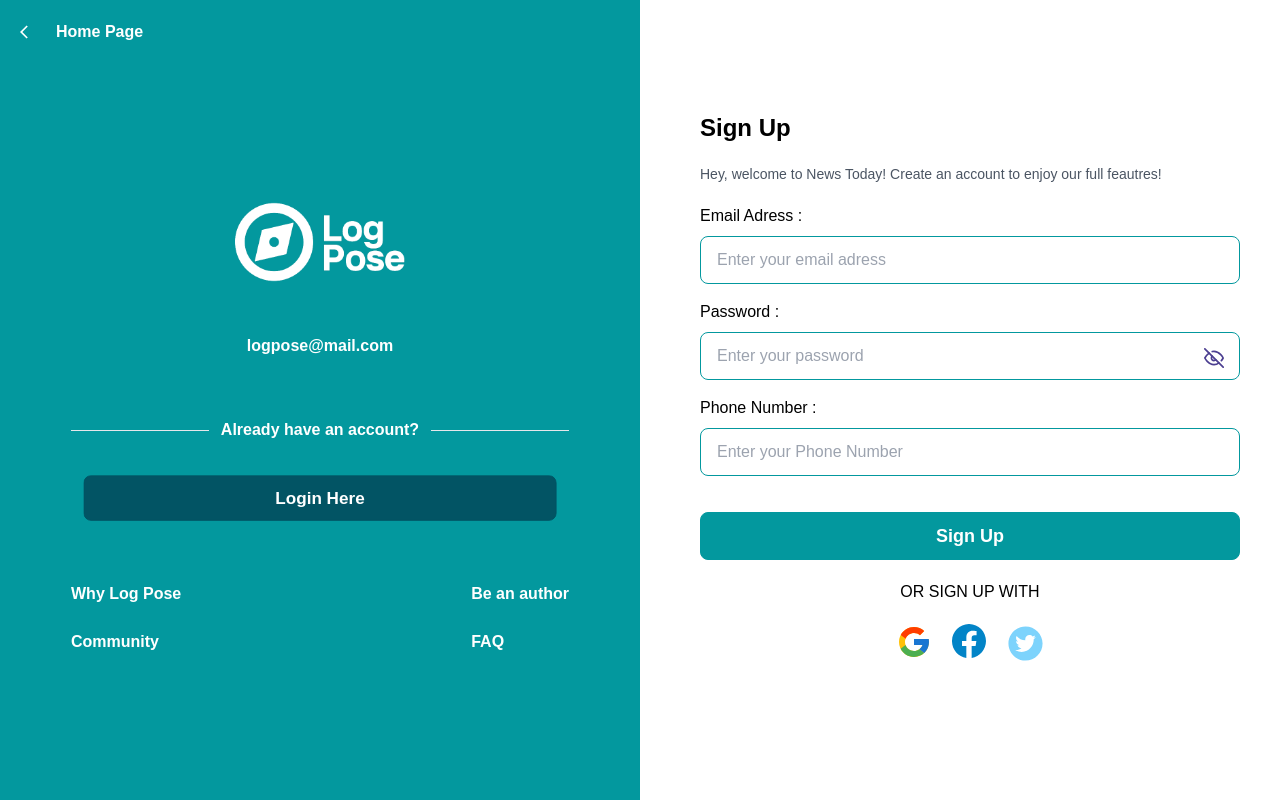
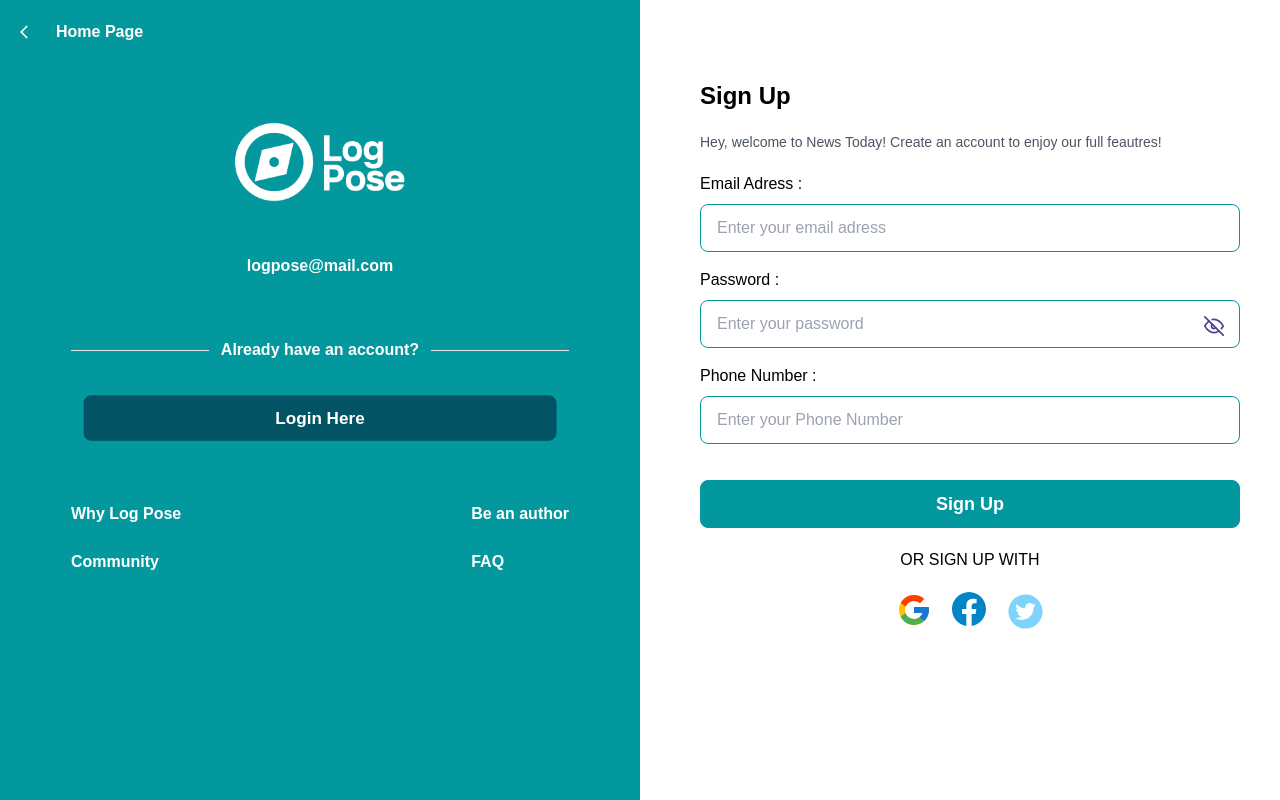
Before and after one commit to masgunady/fw15-frontend-colabs, a React (Vite) app: page /auth/register in a window 1280 px wide. Built offline with nearby package versions, Linux system fonts and the light colour scheme; a web font is replaced by a local one.

Commit message:
fixing register page

```diff
--- a/src/pages/Register.jsx
+++ b/src/pages/Register.jsx
@@ -184,7 +184,7 @@ export default function Register() {
                         <span>Home Page</span>
                     </div>
                     <div className="flex flex-col justify-self-center items-center gap-5 mb-10">
-                        <div className="h-[230px] flex flex-col items-center justify-end pb-7">
+                        <div className="h-[150px] flex flex-col items-center justify-end pb-7">
                             <img src={Image.logposeWhite} alt="" className="w-[170px]" />
                         </div>
                         <span className="text-base">logpose@mail.com</span>
@@ -212,7 +212,7 @@ export default function Register() {
                         </div>
                     </section>
                 </section>
-                <section className="flex flex-col pt-20 gap-5 md:pt-28 px-10 md:gap-5 font-normal text-black h-screen">
+                <section className="flex flex-col pt-5 gap-5 md:pt-20   px-10 md:gap-5 font-normal text-black h-screen">
                     <h1 className="font-bold text-2xl">Sign Up</h1>
                     <span
                         className="font-thin text-sm text-gray-600">Hey, welcome to News Today! Create an account to enjoy our full feautres!
```
